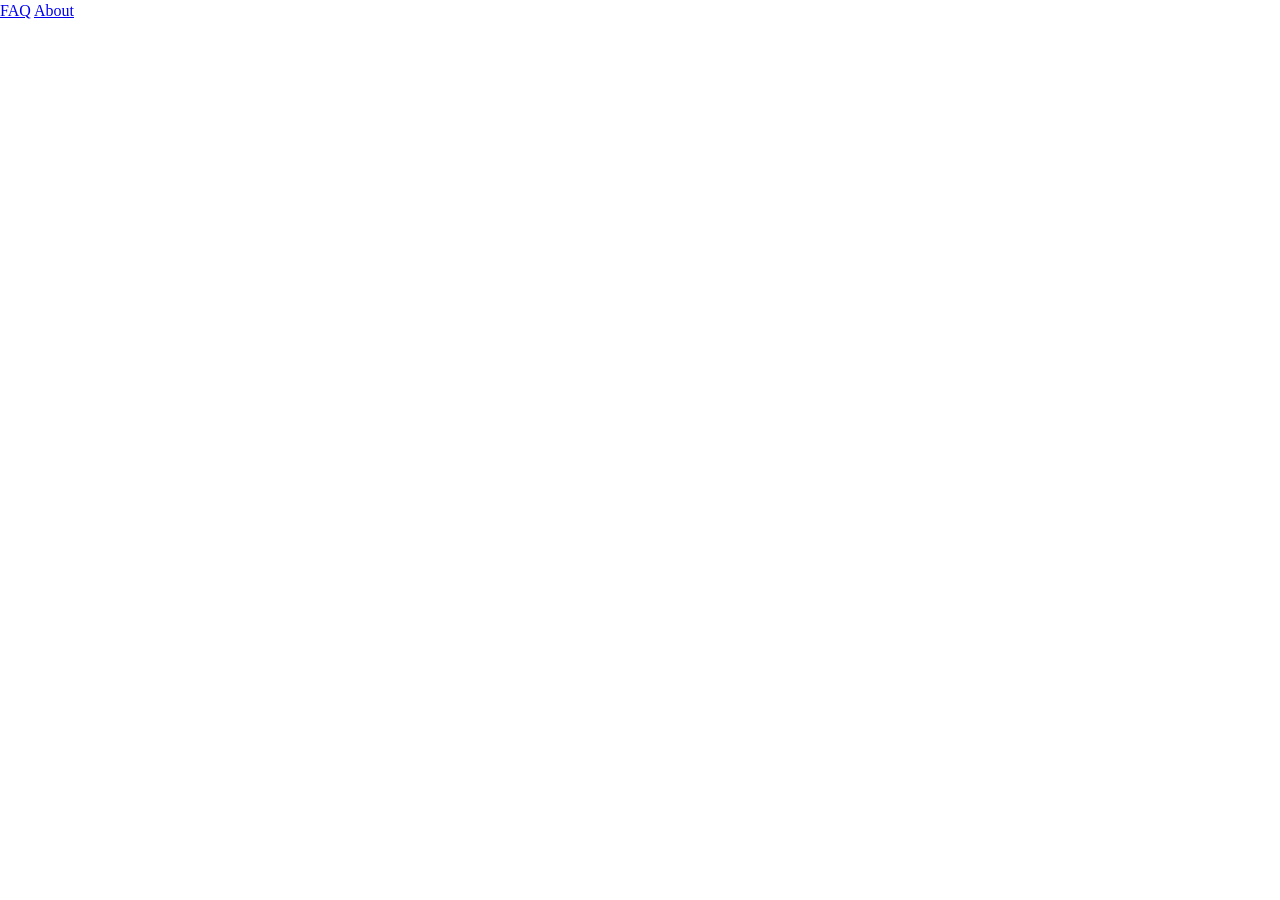
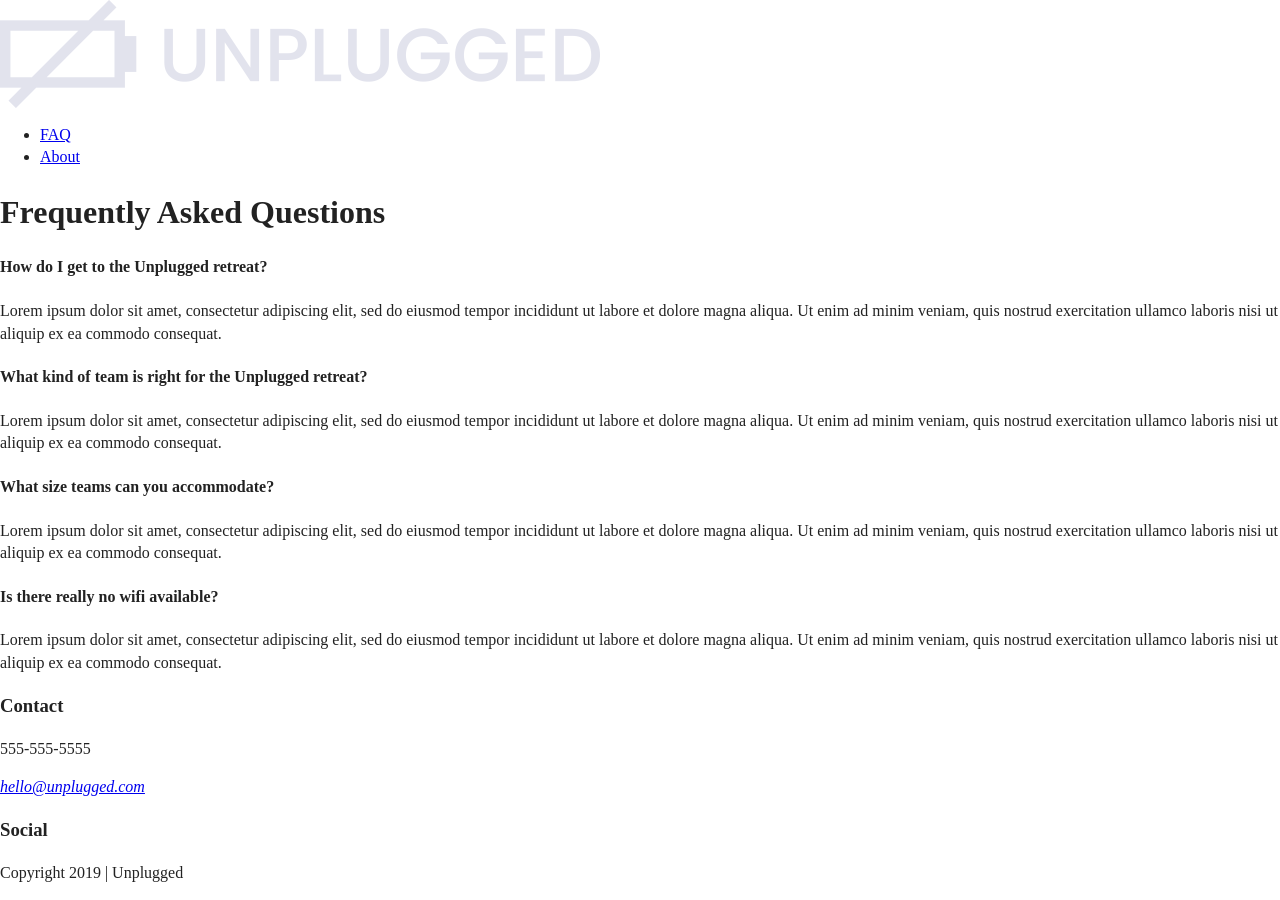
Before and after one commit to LaurenTejada/rw-project-1-unplugged-retreat, a website: page faq/index.html in a window 1280 px wide. Before the commit the page ends 800 px from the top, so only its background shows below. Drawn offline with Linux system fonts and the light colour scheme; files that its build step writes are made by us from their sources.

Commit message:
Added faq section

```diff
--- a/faq/index.html
+++ b/faq/index.html
@@ -3,7 +3,7 @@
 
 <head>
   <meta charset="utf-8">
-  <title></title>
+  <title>Unplugged | FAQ</title>
   <meta name="description" content="">
   <meta name="viewport" content="width=device-width, initial-scale=1">
 
@@ -24,9 +24,81 @@
 
 <body>
 
-  <!-- Relative links -->
-  <a href= "index.html">FAQ</a>
-  <a href= "../about/index.html" target= "_blank">About</a>
+  <!-- HEADER -->
+  <header>
+    <div class= "content-wrapper">
+      <a href= "#">
+        <img class= "logo" src= "../img/unpluggedlogo.png" alt= "unplugged logo">
+      </a>
+      <nav>
+        <ul>
+          <li><a href= "faq/index.html" target= "_blank">FAQ</a></li>
+          <li><a href= "about/index.html" target= "_blank">About</a></li>
+        </ul>
+      </nav>
+    </div>
+  </header>
+
+  <main>
+    <!-- FAQ SECTION -->
+    <section class= "faq-area">
+      <div class= "content-wrapper">
+        <h1>Frequently Asked Questions</h1>
+        <div class= "faq-wrapper">
+          <div class= "faq-question">
+            <h4>How do I get to the Unplugged retreat?</h4>
+            <p>Lorem ipsum dolor sit amet, consectetur adipiscing elit, sed do eiusmod tempor incididunt ut labore et dolore magna aliqua.
+              Ut enim ad minim veniam, quis nostrud exercitation ullamco laboris nisi ut aliquip ex ea commodo consequat.
+            </p>
+          </div>
+          <div class= "faq-question">
+            <h4>What kind of team is right for the Unplugged retreat?</h4>
+            <p>Lorem ipsum dolor sit amet, consectetur adipiscing elit, sed do eiusmod tempor incididunt ut labore et dolore magna aliqua.
+              Ut enim ad minim veniam, quis nostrud exercitation ullamco laboris nisi ut aliquip ex ea commodo consequat.
+            </p>
+          </div>
+          <div class= "faq-question">
+            <h4>What size teams can you accommodate?</h4>
+            <p>Lorem ipsum dolor sit amet, consectetur adipiscing elit, sed do eiusmod tempor incididunt ut labore et dolore magna aliqua.
+              Ut enim ad minim veniam, quis nostrud exercitation ullamco laboris nisi ut aliquip ex ea commodo consequat.
+            </p>
+          </div>
+          <div class= "faq-question">
+            <h4>Is there really no wifi available?</h4>
+            <p>Lorem ipsum dolor sit amet, consectetur adipiscing elit, sed do eiusmod tempor incididunt ut labore et dolore magna aliqua.
+              Ut enim ad minim veniam, quis nostrud exercitation ullamco laboris nisi ut aliquip ex ea commodo consequat.
+            </p>
+          </div>
+        </div>
+    </div>
+  </section>
+  </main>
+
+  <!-- FOOTER -->
+  <footer>
+    <div class= "content-wrapper">
+      <!-- CONTACT -->
+      <div class= "contact">
+        <h3>Contact</h3>
+        <p>555-555-5555</p>
+        <address>
+          <a href= "mailto:hello@unplugged.com">hello@unplugged.com</a>
+        </address>
+      </div>
+      <!-- SOCIAL MEDIA -->
+      <div class= "social">
+        <h3>
+          Social
+        </h3>
+        <div class= "social-icons"></div>
+      </div>
+      <!-- COPYRIGHT -->
+      <div class= "copyright">
+        <p>Copyright 2019 | Unplugged</p>
+      </div>
+    </div>
+  </footer>
+
   <!-- Javascript -->
   <script src="../js/vendor/modernizr-3.11.2.min.js"></script>
   <script src="../js/plugins.js"></script>
```
Also changed, not shown: about/index.html (+3 -3 lines), index.html (+1 -1 lines).
